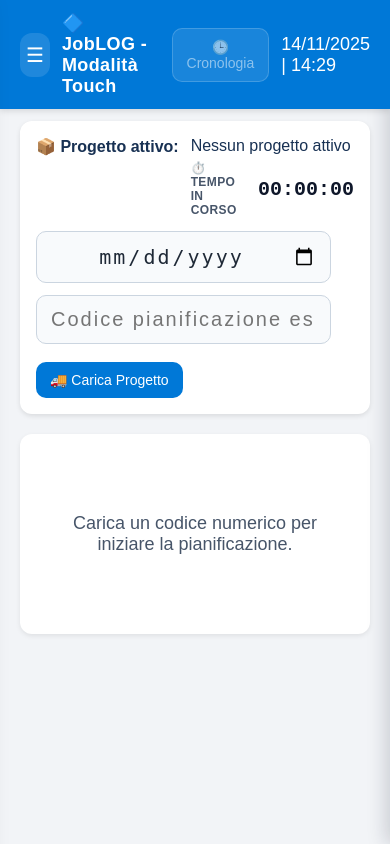
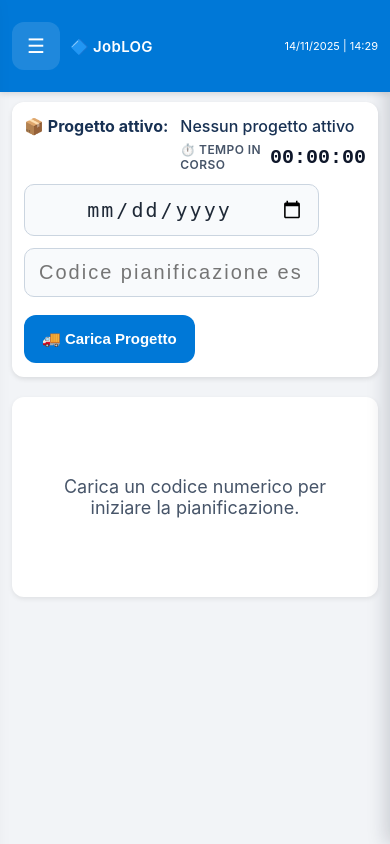
Before and after one commit to GianniUSS/JobLog, a Flask app: page / in a window 390 px wide. Run offline with Flask 3, Linux system fonts and the light colour scheme; data that the repository does not hold is empty.

Commit message:
Mobile UX Optimization v2025.11.14
Migliora radicalmente l'esperienza mobile:
- Header compatto: titolo da 'JobLOG - Modalità Touch' a 'JobLOG'
- Touch targets: aumentati da 44px a 48px (standard WCAG)
- Font nativi: sistema -apple-system, BlinkMacSystemFont, Segoe UI
- Touch feedback: transform scale su tutti gli elementi interattivi
- Tap highlight: rimosso -webkit-tap-highlight-color
- Responsive: media queries @640px (nascondi timeline) e @360px (nascondi clock)
- Tipografia: timer monospace 17px, bottoni 15px, activity 14px
- Padding: aumentato da 12px a 18px per migliore tocco

```diff
--- a/templates/index.html
+++ b/templates/index.html
@@ -24,14 +24,14 @@
 <link rel="preconnect" href="/static/js/app.js?v=20251113a" />
 <style>
 :root { --brand:#0078d7; --ok:#28a745; --warn:#dc3545; --bg:#f2f4f7; --header-height:68px; --project-bar-offset:calc(var(--header-height) + 12px); }
-body { font-family: Arial, sans-serif; background: var(--bg); margin: 0; padding: 0; }
+body { font-family: -apple-system, BlinkMacSystemFont, 'Segoe UI', Arial, sans-serif; background: var(--bg); margin: 0; padding: 0; -webkit-font-smoothing: antialiased; }
 body.modal-open, body.menu-open { overflow: hidden; }
-header { background: var(--brand); color: white; padding: 12px 20px; font-size: 18px; display: flex; justify-content: space-between; align-items: center; gap: 16px; position: sticky; top: 0; z-index: 220; box-shadow: 0 2px 6px rgba(0,0,0,0.12); }
-.header-left { display:flex; align-items:center; gap:12px; }
-.logo-title { font-weight: 600; font-size: 18px; letter-spacing: 0.4px; }
-.header-actions { display: flex; align-items: center; gap: 12px; }
-.header-icon-btn { width:44px; height:44px; border:none; border-radius:12px; background:rgba(255,255,255,0.12); color:white; font-size:20px; display:flex; align-items:center; justify-content:center; cursor:pointer; transition:background 0.2s ease; }
-.header-icon-btn:active { background:rgba(255,255,255,0.28); }
+header { background: var(--brand); color: white; padding: 14px 16px; font-size: 18px; display: flex; justify-content: space-between; align-items: center; gap: 12px; position: sticky; top: 0; z-index: 220; box-shadow: 0 2px 6px rgba(0,0,0,0.12); min-height: var(--header-height); }
+.header-left { display:flex; align-items:center; gap:10px; flex:1; min-width:0; }
+.logo-title { font-weight: 600; font-size: 16px; letter-spacing: 0.3px; white-space: nowrap; overflow: hidden; text-overflow: ellipsis; }
+.header-actions { display: flex; align-items: center; gap: 8px; flex-shrink: 0; }
+.header-icon-btn { width:48px; height:48px; border:none; border-radius:12px; background:rgba(255,255,255,0.12); color:white; font-size:20px; display:flex; align-items:center; justify-content:center; cursor:pointer; transition:background 0.2s ease; touch-action: manipulation; -webkit-tap-highlight-color: transparent; }
+.header-icon-btn:active { background:rgba(255,255,255,0.28); transform: scale(0.95); }
 .menu-overlay { position:fixed; inset:0; background:rgba(32,33,36,0.32); z-index:210; }
 .side-menu { position:fixed; top:0; left:0; height:100vh; width:320px; max-width:92vw; background:#ffffff; z-index:220; box-shadow:2px 0 24px rgba(32,33,36,0.18); padding:24px 20px; display:flex; flex-direction:column; gap:24px; transform:translateX(-105%); transition:transform 0.24s ease; }
 .side-menu.open { transform:translateX(0); }
@@ -89,24 +89,26 @@ header { background: var(--brand); color: white; padding: 12px 20px; font-size:
 .activity-time-label { font-size:11px; letter-spacing:0.4px; text-transform:uppercase; color:#64748b; font-weight:600; }
 .activity-time-value { font-family:"Courier New", monospace; font-size:18px; font-weight:700; color:#0f172a; }
 .team-actions { display:flex; gap:8px; align-items:center; }
-.btn { border:none; border-radius:10px; padding:10px 14px; font-size:14px; color:white; cursor:pointer; display:inline-flex; align-items:center; gap:6px; }
+.btn { border:none; border-radius:12px; padding:14px 18px; font-size:15px; font-weight:600; color:white; cursor:pointer; display:inline-flex; align-items:center; justify-content:center; gap:8px; min-height:48px; touch-action: manipulation; -webkit-tap-highlight-color: transparent; transition: transform 0.1s ease, background 0.2s ease; }
+.btn:active { transform: scale(0.96); }
 .btn-primary{ background: var(--brand); }
 .btn-toggle{ background: var(--warn); }
 .btn-secondary { background: rgba(255,255,255,0.18); color:white; border:1px solid rgba(255,255,255,0.35); }
 .btn-secondary.active { background: rgba(0,0,0,0.25); }
-.team-member, .member-task { background: #eaf2fb; border-radius: 10px; padding: 14px; margin-bottom: 8px; cursor: pointer; user-select: none; transition: background 0.2s ease; }
+.team-member, .member-task { background: #eaf2fb; border-radius: 12px; padding: 18px 16px; margin-bottom: 10px; cursor: pointer; user-select: none; transition: background 0.2s ease, transform 0.1s ease; min-height: 56px; touch-action: manipulation; -webkit-tap-highlight-color: transparent; }
+.team-member:active, .member-task:active { transform: scale(0.98); }
 .team-member.selected, .member-task.selected { background: #cce5ff; border-left: 6px solid var(--brand); }
 .drop-zone { border: 2px dashed var(--brand); border-radius: 10px; padding: 10px; text-align: center; font-size: 16px; color: var(--brand); margin-top: 10px; }
 .task-header-row { display: flex; justify-content: space-between; align-items: center; }
-.timer-display { font-weight: bold; color: var(--brand); font-size: 16px; }
-.activity-select-btn { border:none; border-radius:999px; background:#2563eb; color:#fff; padding:8px 14px; font-size:13px; font-weight:600; cursor:pointer; transition:transform 0.1s ease; touch-action: manipulation; }
-.activity-select-btn:active { transform: scale(0.97); }
-.activity-complete-btn { border:none; border-radius:999px; background:#16a34a; color:#fff; padding:8px 16px; font-size:13px; font-weight:700; cursor:pointer; transition:transform 0.12s ease, box-shadow 0.2s ease; touch-action: manipulation; box-shadow:0 4px 14px rgba(22,163,74,0.22); }
-.activity-complete-btn:active { transform:scale(0.97); box-shadow:0 2px 8px rgba(22,163,74,0.25); }
-.task-members { display:flex; flex-direction:column; gap:8px; }
+.timer-display { font-weight: 700; color: var(--brand); font-size: 17px; font-family: 'Courier New', monospace; letter-spacing: 0.5px; }
+.activity-select-btn { border:none; border-radius:999px; background:#2563eb; color:#fff; padding:10px 18px; font-size:14px; font-weight:600; cursor:pointer; transition:transform 0.1s ease; touch-action: manipulation; -webkit-tap-highlight-color: transparent; min-height:44px; }
+.activity-select-btn:active { transform: scale(0.95); }
+.activity-complete-btn { border:none; border-radius:999px; background:#16a34a; color:#fff; padding:10px 20px; font-size:14px; font-weight:700; cursor:pointer; transition:transform 0.12s ease, box-shadow 0.2s ease; touch-action: manipulation; -webkit-tap-highlight-color: transparent; box-shadow:0 4px 14px rgba(22,163,74,0.22); min-height:44px; }
+.activity-complete-btn:active { transform:scale(0.95); box-shadow:0 2px 8px rgba(22,163,74,0.25); }
+.task-members { display:flex; flex-direction:column; gap:10px; }
 .task-members .member-task { margin-bottom: 0; }
-.activity-collapse-btn { border:none; border-radius:999px; background:#e2e8f0; color:#1f2937; padding:8px 14px; font-size:13px; font-weight:600; cursor:pointer; transition:transform 0.1s ease, background 0.15s ease; touch-action: manipulation; }
-.activity-collapse-btn:active { transform: scale(0.97); background:#cbd5e1; }
+.activity-collapse-btn { border:none; border-radius:999px; background:#e2e8f0; color:#1f2937; padding:10px 18px; font-size:14px; font-weight:600; cursor:pointer; transition:transform 0.1s ease, background 0.15s ease; touch-action: manipulation; -webkit-tap-highlight-color: transparent; min-height:44px; }
+.activity-collapse-btn:active { transform: scale(0.95); background:#cbd5e1; }
 .task-card.collapsed .activity-collapse-btn { background:#1d4ed8; color:#fff; }
 .datetime-info { font-size: 20px; color: #0f172a; margin-top: 10px; display: flex; justify-content: space-between; font-weight:600; letter-spacing:0.22px; }
 .datetime-info span { display:block; }
@@ -147,6 +149,28 @@ header { background: var(--brand); color: white; padding: 12px 20px; font-size:
 .feedback-submit:not(:disabled):active { background:#1558c0; }
 .feedback-cancel { border:none; background:transparent; color:#5f6368; font-size:15px; font-weight:600; cursor:pointer; }
 .feedback-cancel:hover { text-decoration:underline; }
+/* Media Queries Mobile */
+@media (max-width: 640px) {
+  header { padding: 12px 12px; }
+  .logo-title { font-size: 15px; }
+  .header-actions { gap: 6px; }
+  .header-actions .btn { display: none; }
+  #clock { font-size: 11px; white-space: nowrap; }
+  .container { padding: 10px 12px; }
+  .project-bar { padding: 14px 12px; gap: 12px; }
+  .task-card, .team-card { padding: 14px 12px; }
+  .task-header { flex-direction: column; align-items: flex-start; gap: 10px; }
+  .task-header-meta { width: 100%; justify-content: flex-start; }
+  .selection-toolbar { padding: 14px 18px; max-width: calc(100vw - 24px); }
+  .popup { bottom: 90px; font-size: 16px; padding: 14px 20px; }
+}
+@media (max-width: 360px) {
+  .logo-title { font-size: 14px; }
+  #clock { display: none; }
+  .header-icon-btn { width: 44px; height: 44px; font-size: 18px; }
+  .btn { padding: 12px 14px; font-size: 14px; min-height: 44px; }
+  .team-member, .member-task { padding: 16px 12px; }
+}
 .install-prompt { position:fixed; bottom:20px; left:50%; transform:translateX(-50%); z-index:300; width:90%; max-width:400px; }
 .install-prompt-content { background:#fff; border-radius:16px; box-shadow:0 8px 24px rgba(15,23,42,0.25); padding:18px 20px; display:flex; align-items:center; gap:16px; animation:slideUp 0.3s ease; }
 @keyframes slideUp { from { opacity:0; transform:translateY(20px); } to { opacity:1; transform:translateY(0); } }
@@ -174,7 +198,7 @@ header { background: var(--brand); color: white; padding: 12px 20px; font-size:
 <header>
 <div class="header-left">
 <button id="menuToggle" class="header-icon-btn" aria-label="Apri menu">☰</button>
-<span class="logo-title">🔷 JobLOG - Modalità Touch</span>
+<span class="logo-title">🔷 JobLOG</span>
 </div>
 <div class="header-actions">
 <button id="timelineBtn" class="btn btn-secondary" disabled>🕒 Cronologia</button>
```
